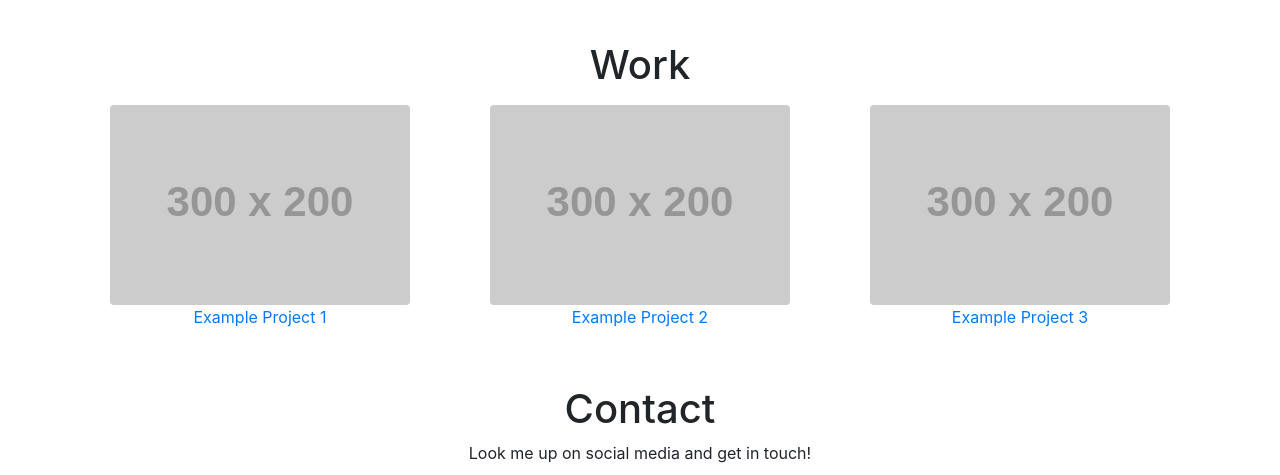
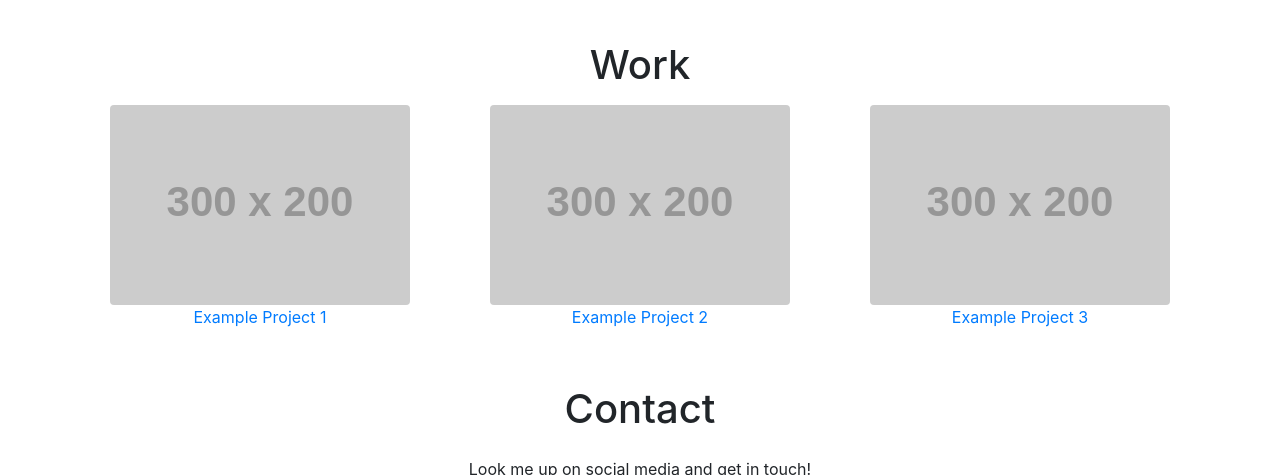
Before and after one commit to sfiquet/portfolio, a plain HTML site: page index.html in a window 1280 px wide. Shown: the part 759-1234 px from the top of the page. Drawn offline with nearby package versions, Linux system fonts and the light colour scheme; placeholder pictures from the web are drawn by us.

Commit message:
Improve margins

```diff
--- a/index.html
+++ b/index.html
@@ -32,13 +32,14 @@
     </header>
 
     <main class="container text-center">
+
       <section id="welcome-section" class="viewport-height d-flex flex-column justify-content-center">
         <p class="lead mb-1">Looking for a Web Developer?</p>
         <p><a href="#contact">Get in touch</a></p>
         <p class="font-italic mt-5">A passion for problem solving</p>
       </section>
 
-      <section id="projects">
+      <section id="projects" class="mb-5">
         <h1>Work</h1>
         <div class="row">
           <div class="project-tile col-12 col-sm-6 col-lg-4 my-2">
@@ -68,9 +69,9 @@
         </div>
       </section>
 
-      <section id="contact" class="mt-5">
+      <section id="contact" class="mb-5">
         <h1>Contact</h1>
-        <p>Look me up on social media and get in touch!</p>
+        <p class="my-4">Look me up on social media and get in touch!</p>
         <div>
           <a aria-label="LinkedIn" class="btn btn-outline-primary btn-lg rounded-circle btn-border-thick" href="https://www.linkedin.com/in/sylviefiquet/" target="_blank" rel="noopener noreferrer">
             <i aria-hidden class="fab fa-linkedin-in"></i>
```
